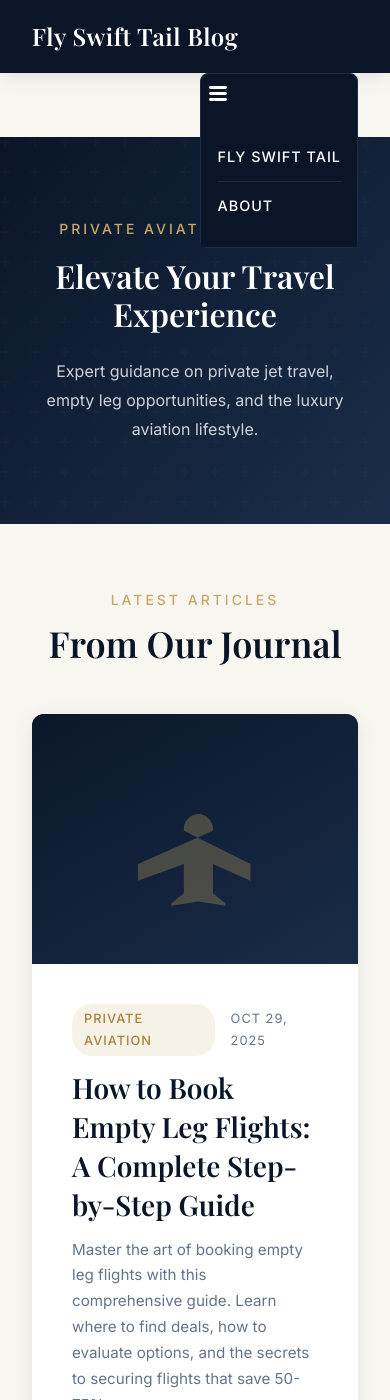
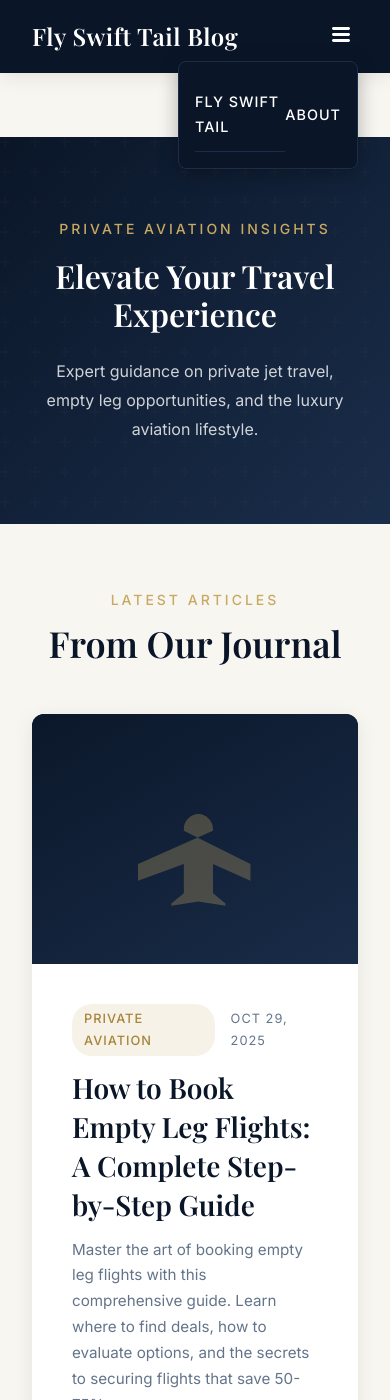
Before and after one commit to Fly-Swift-Tail/blog, a Jekyll site: the page built from index.markdown, in a window 390 px wide and 1400 px high. Built offline with Jekyll 4.4.1, drawn with Linux system fonts in a browser that asks for light colours.

Commit message:
Add Stimulus controller for mobile menu toggle
- Add mobile-menu Stimulus controller for expand/collapse functionality
- Replace checkbox-based menu toggle with button + Stimulus
- Update CSS to use .is-open class for menu visibility
- Add importmap for Stimulus via CDN

```diff
--- a/_includes/header.html
+++ b/_includes/header.html
@@ -2,17 +2,22 @@
   <div class="wrapper">
     <a class="site-title" rel="author" href="{{ "/" | relative_url }}">{{ site.title | escape }}</a>
 
-    <nav class="site-nav">
-      <input type="checkbox" id="nav-trigger" class="nav-trigger" />
-      <label for="nav-trigger">
+    <nav class="site-nav" data-controller="mobile-menu">
+      <button
+        type="button"
+        class="menu-toggle"
+        data-action="click->mobile-menu#toggle"
+        aria-label="Toggle navigation menu"
+        aria-expanded="false"
+      >
         <span class="menu-icon">
           <svg viewBox="0 0 18 15" width="18px" height="15px">
             <path d="M18,1.484c0,0.82-0.665,1.484-1.484,1.484H1.484C0.665,2.969,0,2.304,0,1.484l0,0C0,0.665,0.665,0,1.484,0 h15.032C17.335,0,18,0.665,18,1.484L18,1.484z M18,7.516C18,8.335,17.335,9,16.516,9H1.484C0.665,9,0,8.335,0,7.516l0,0 c0-0.82,0.665-1.484,1.484-1.484h15.032C17.335,6.031,18,6.696,18,7.516L18,7.516z M18,13.516C18,14.335,17.335,15,16.516,15H1.484 C0.665,15,0,14.335,0,13.516l0,0c0-0.82,0.665-1.483,1.484-1.483h15.032C17.335,12.031,18,12.696,18,13.516L18,13.516z"/>
           </svg>
         </span>
-      </label>
+      </button>
 
-      <div class="trigger">
+      <div class="trigger" data-mobile-menu-target="menu">
         <a class="page-link" href="https://flyswifttail.com">Fly Swift Tail</a>
         {%- assign default_paths = site.pages | map: "path" -%}
         {%- assign page_paths = site.header_pages | default: default_paths -%}
--- a/assets/css/main.scss
+++ b/assets/css/main.scss
@@ -71,47 +71,49 @@ img {
   height: auto;
 }
 
-// Mobile menu checkbox styling
-.nav-trigger {
+// Mobile menu toggle button
+.menu-toggle {
   display: none;
+  background: none;
+  border: none;
+  padding: 0.5rem;
+  cursor: pointer;
+
+  .menu-icon {
+    display: block;
+
+    svg {
+      fill: $color-white;
+    }
+  }
 }
 
+// Mobile menu styles
 @media screen and (max-width: 600px) {
+  .menu-toggle {
+    display: block;
+  }
+
   .site-nav {
+    position: relative;
+
+    .trigger {
+      display: none;
       position: absolute;
       top: 100%;
-    right: 2rem;
+      right: 0;
       background-color: $color-navy;
       border: 1px solid $color-navy-light;
       border-radius: 8px;
-    text-align: left;
+      padding: 1rem;
+      min-width: 180px;
+      margin-top: 0.5rem;
+      box-shadow: 0 4px 20px rgba(0, 0, 0, 0.3);
 
-    .trigger {
-      clear: both;
-      display: none;
-    }
-
-    label[for="nav-trigger"] {
+      &.is-open {
         display: block;
-      cursor: pointer;
       }
     }
-
-  .nav-trigger:checked ~ .trigger {
-    display: block;
-    padding: 1rem;
-  }
-
-  .menu-icon {
-    display: block;
-    padding: 0.5rem;
-    cursor: pointer;
-  }
-}
-
-@media screen and (min-width: 601px) {
-  .menu-icon {
-    display: none;
   }
 }
 
@@ -174,23 +176,9 @@ img {
     }
   }
 
-  // Mobile menu
+  // Mobile menu link styles
   @media screen and (max-width: 600px) {
-    .site-nav {
-      background-color: $color-navy;
-      border: 1px solid $color-navy-light;
-
-      .menu-icon > svg {
-        fill: $color-white;
-      }
-
-      .trigger {
-        display: block;
-        background: $color-navy;
-        padding: 1rem;
-      }
-
-      .page-link {
+    .site-nav .trigger .page-link {
       display: block;
       margin: 0;
       padding: 0.75rem 0;
@@ -198,7 +186,6 @@ img {
 
       &:last-child {
         border-bottom: none;
-        }
       }
     }
   }
--- /dev/null
+++ b/assets/js/application.js
@@ -0,0 +1,8 @@
+import { Application } from "@hotwired/stimulus";
+import MobileMenuController from "./controllers/mobile_menu_controller.js";
+
+// Start Stimulus application
+const application = Application.start();
+
+// Register controllers
+application.register("mobile-menu", MobileMenuController);
--- /dev/null
+++ b/assets/js/controllers/mobile_menu_controller.js
@@ -0,0 +1,19 @@
+import { Controller } from "@hotwired/stimulus";
+
+export default class extends Controller {
+  static targets = ["menu"];
+
+  connect() {
+    this.isOpen = false;
+  }
+
+  toggle() {
+    this.isOpen = !this.isOpen;
+    this.menuTarget.classList.toggle("is-open", this.isOpen);
+  }
+
+  close() {
+    this.isOpen = false;
+    this.menuTarget.classList.remove("is-open");
+  }
+}
```
Also changed, not shown: _layouts/default.html (+9 -0 lines). Lines whose indentation alone changed are shown as unchanged.
